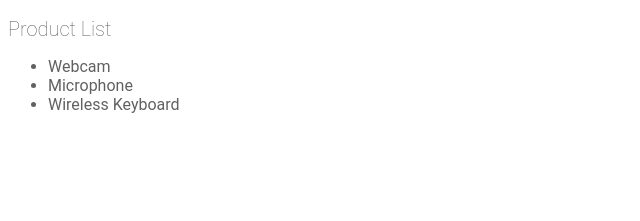
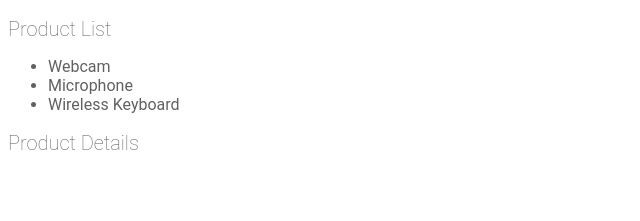
Before and after one commit to C00P3R14/stackblitz-starters-hsbzhz, an Angular app: page / in a window 1280 px wide. Shown: the top 221 px of the page, without its empty margins (0-640 px from the left). Built offline with nearby package versions, Linux system fonts and the light colour scheme.

Commit message:
Input Binding

```diff
--- a/src/app/products/product-list/product-list.component.html
+++ b/src/app/products/product-list/product-list.component.html
@@ -4,3 +4,4 @@
     <li (click)="selectedProduct = 'Microphone'">Microphone</li>
     <li (click)="selectedProduct = 'Wireless Keyboard'">Wireless Keyboard</li>
 </ul>
+<app-product-detail [name]="selectedProduct"></app-product-detail>
```
